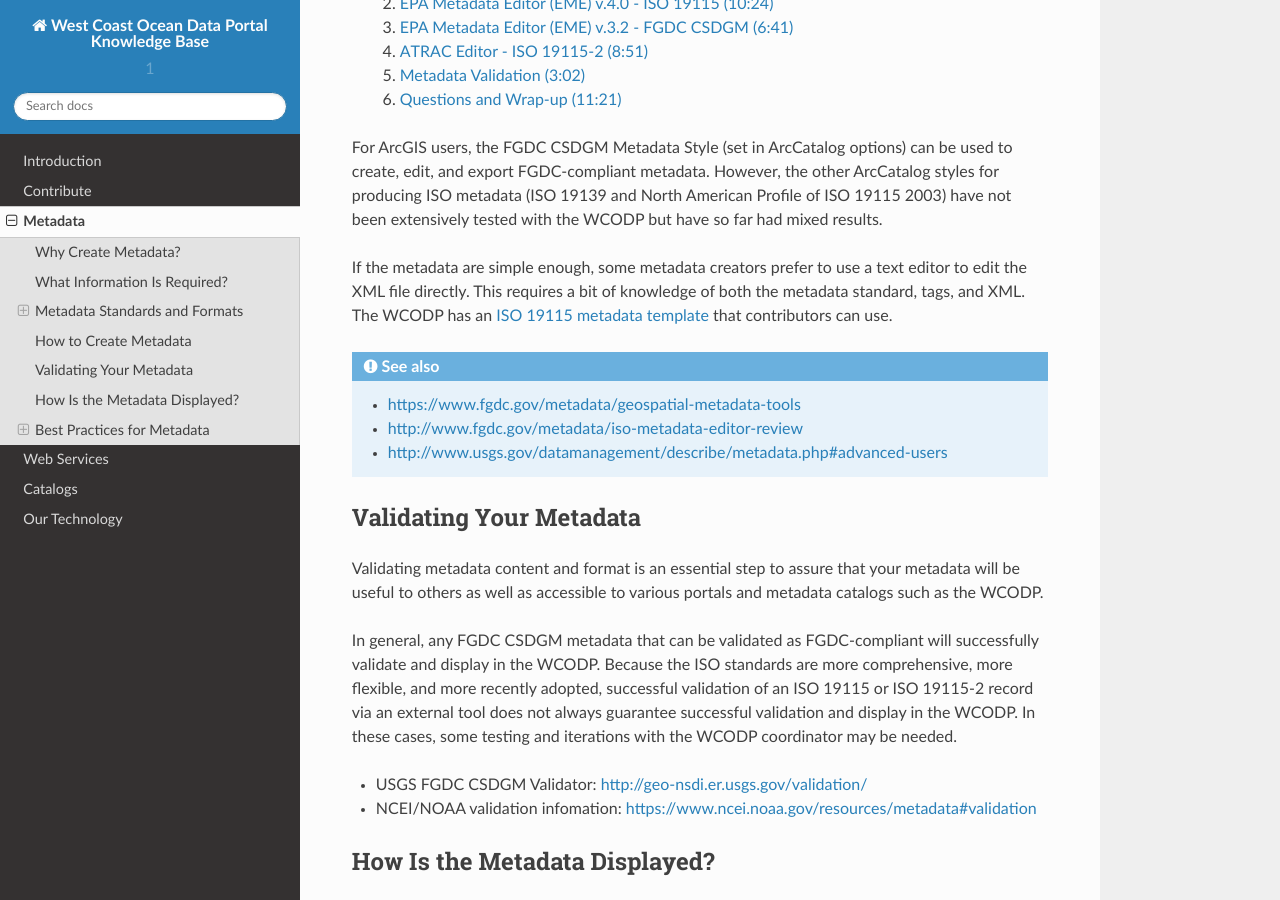
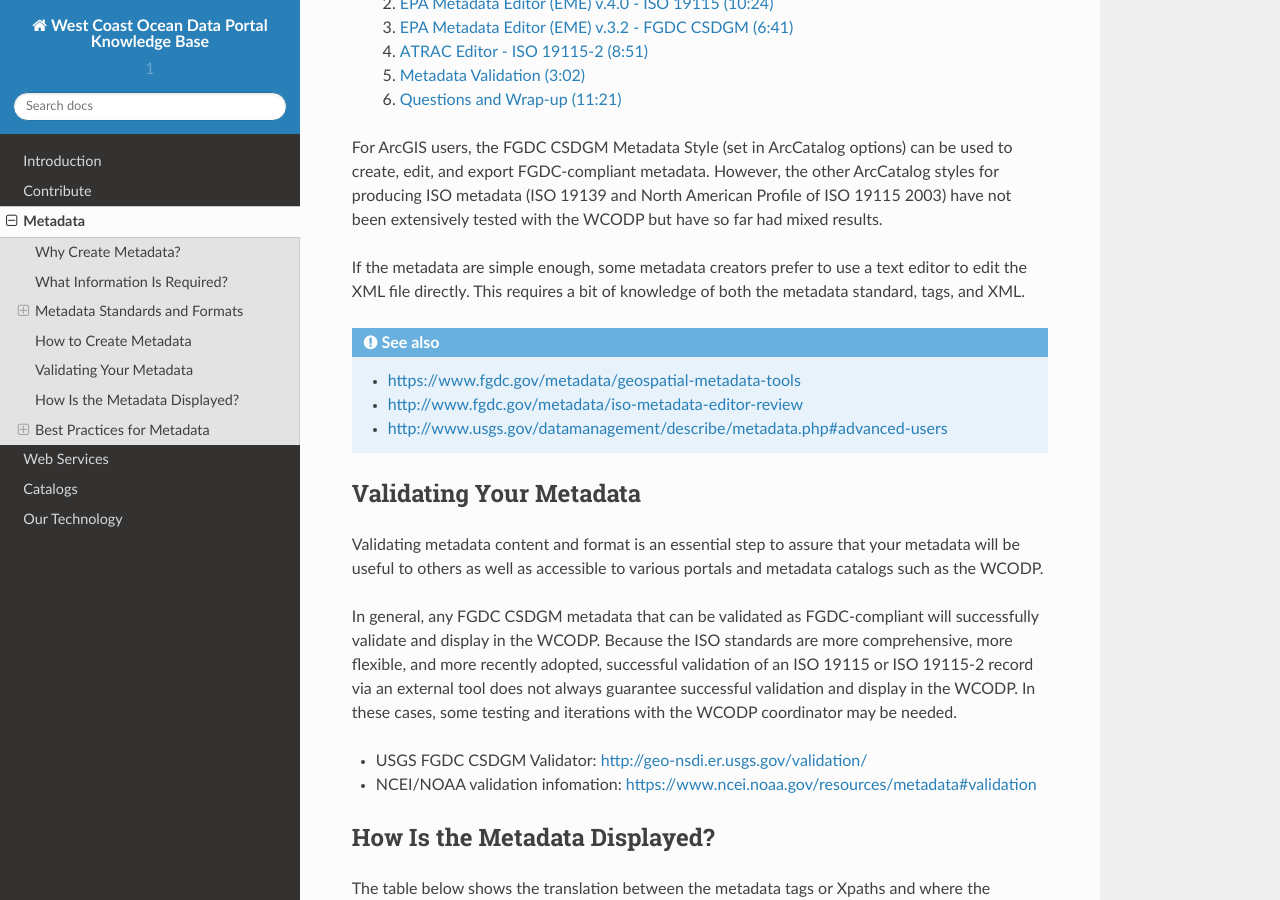
Before and after one commit to WCGA/knowledge-base, a Sphinx documentation site: the page built from docs/metadata/metadata.rst, in a window 1280 px wide and 900 px high, scrolled down 4828 px. Built offline with Sphinx 7.4.7 and the Read the Docs theme 2.0.0, drawn with Linux system fonts in a browser that asks for light colours.

Commit message:
Update metadata.rst

```diff
--- a/docs/metadata/metadata.rst
+++ b/docs/metadata/metadata.rst
@@ -158,7 +158,7 @@ Metadata Creation Tools Webinar Videos (July 2015):
 
 For ArcGIS users, the FGDC CSDGM Metadata Style (set in ArcCatalog options) can be used to create, edit, and export FGDC-compliant metadata.  However, the other ArcCatalog styles for producing ISO metadata (ISO 19139 and North American Profile of ISO 19115 2003) have not been extensively tested with the WCODP but have so far had mixed results.
 
-If the metadata are simple enough, some metadata creators prefer to use a text editor to edit the XML file directly.   This requires a bit of knowledge of both the metadata standard, tags, and XML.  The WCODP has an `ISO 19115 metadata template <http://network.westcoastoceans.org/wp-content/uploads/2015/09/template_xml_iso19115_new.zip>`_ that contributors can use.
+If the metadata are simple enough, some metadata creators prefer to use a text editor to edit the XML file directly.   This requires a bit of knowledge of both the metadata standard, tags, and XML.
 
 .. seealso::
 	* https://www.fgdc.gov/metadata/geospatial-metadata-tools
```
